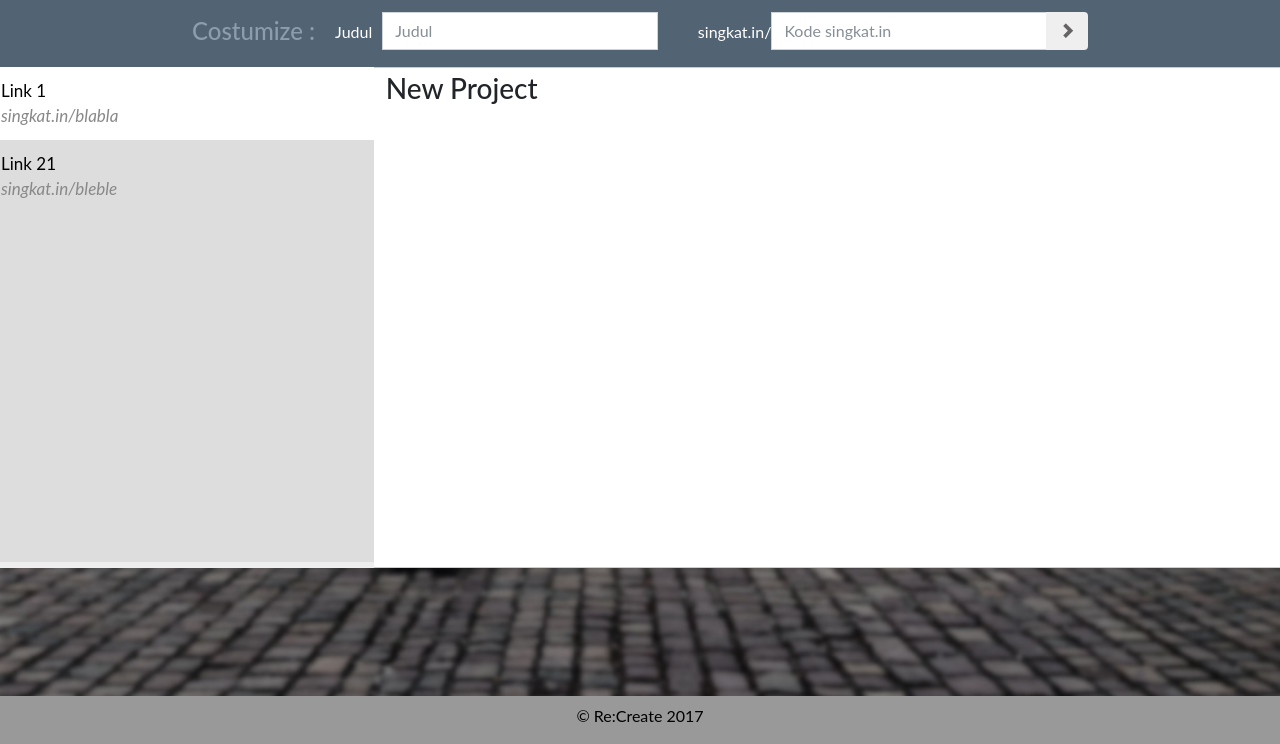
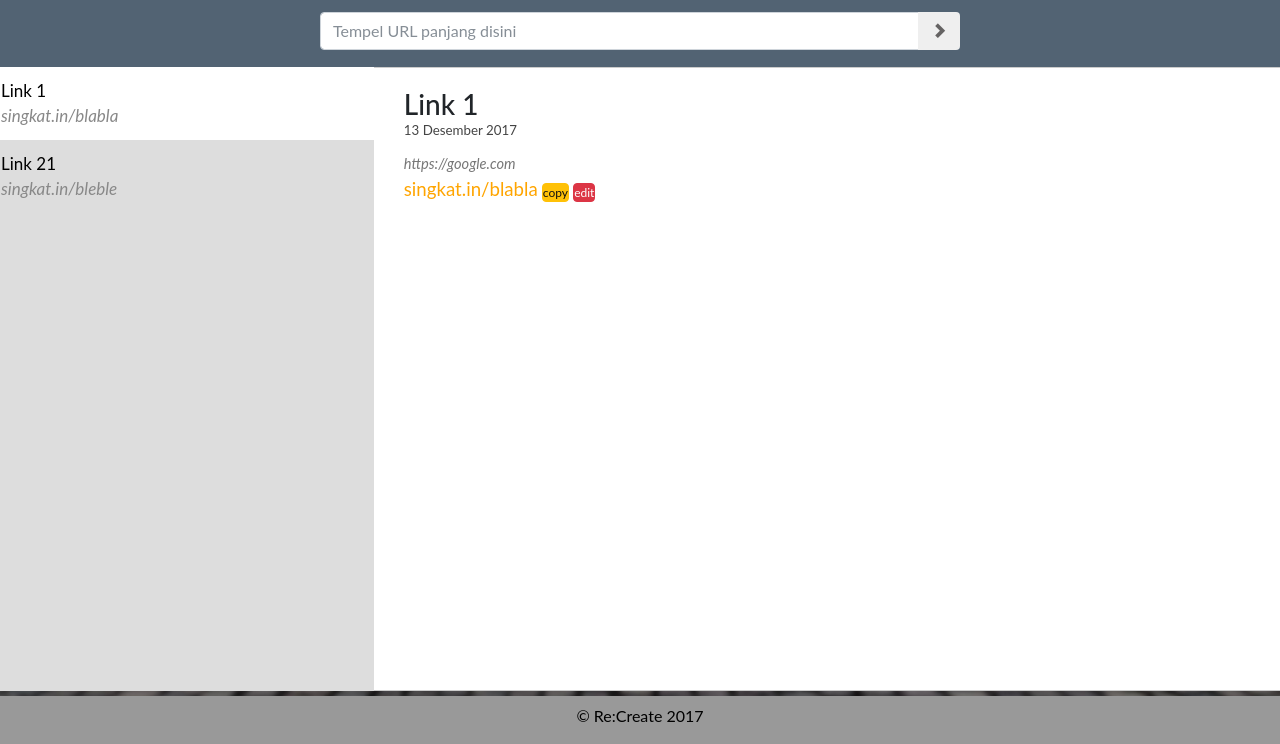
Before and after one commit to DevTarmidi/ReCreate, a CodeIgniter app: page /recreate/index.php/dashboard/index in a window 1280 px wide. Shown: the part 56-800 px from the top of the page. Run offline with CodeIgniter, Linux system fonts and the light colour scheme.

Commit message:
litle commit

```diff
--- a/application/controllers/dashboard.php
+++ b/application/controllers/dashboard.php
@@ -5,8 +5,17 @@ class dashboard extends CI_Controller {
 	public function index()
 	{
 		$data['menu']=4;
+		$udate['status'] = false;
 		$this->load->view('header', $data);
-		$this->load->view('dashboard');
+		$this->load->view('dashboard', $udate);
+		$this->load->view('footer');
+	}
+	public function update()
+	{
+		$data['menu']=4;
+		$udate['status'] = true;
+		$this->load->view('header', $data);
+		$this->load->view('dashboard', $udate);
 		$this->load->view('footer');
 	}
 }
--- a/application/views/dashboard.php
+++ b/application/views/dashboard.php
@@ -5,6 +5,7 @@
             border: none;
             background-color: #ddd;
             width: 30%;
+            height: 78vh;
         }
 
 
@@ -40,13 +41,45 @@
             background-color: #fff;
             width: 70%;
             border-left: none;
-            height: 100%;
+            height: 78vh;
+            padding: 20px 10px 10px 30px;
+        }
+        h3{
+            margin-bottom : 0px;
+        }
+        .btn-warning{
+            height:14pt;
+            font-size : 9pt;
+            padding : 0px;
+        }
+        .btn-danger{
+            height:14pt;
+            font-size : 9pt;
+            padding : 0px;
+        }
+        .htitle{
+            text-align : left;
+            margin-bottom : 0px;
+        }
+        .dateb{
+            font-size:10pt;
+            color : #444;
+            margin-bottom : 10px;
+        }
+        .linkb{
+            font-size:11pt;
+            color : #777;
+            font-style : italic;
+        }
+        .links{
+            font-size:14pt;
+            color : orange;
         }
     </style>
 
     <div style="width: 98.9%;"  >
 		<div class="row text-center" style="background-color:#526373; height:50pt">
-            <form class="navbar-form mt-1" style="position: absolute; left: 25%; width:50%;visibility:hidden;">
+            <form class="navbar-form mt-1" style="position: absolute; left: 25%; width:50%;visibility:<?php if($status){echo "hidden";}else{echo "visible";} ?>;">
                 <div class="input-group mt-2">
                 <input class="form-control" placeholder="Tempel URL panjang disini" name="send" id="send" type="text">
                 <div class="input-group-btn">
@@ -55,7 +88,7 @@
                 </div>
             </form>
             <hr>
-            <form class="navbar-form mt-1" role="search" style="position: absolute; left: 15%; width:70%;visibility:visible;">
+            <form class="navbar-form mt-1" role="search" style="position: absolute; left: 15%; width:70%;visibility:<?php if($status){echo "visible";}else{echo "hidden";} ?>;">
                 <div class="input-group mt-2">
                     <h4 style="color:#8d9dad;padding-top: 5px;margin-bottom: 0px;">Costumize : </h4>
                     <label for="title" style="color:#fff;padding-top: 8px; padding-left: 20px; padding-right: 10px; margin-bottom: 0px;">Judul</label>
@@ -72,23 +105,23 @@
     <div style="width: 98.9%;height:20%;">
         <div class="row" style="background-color:#eee;">
 		  <div class="text-center" style=" width:100%; ">
-		    <div class="tab" style="height:495px; overflow-y: scroll;">
+		    <div class="tab" style="overflow-y: scroll;">
                 <button class="tablinks active" onclick="openTab(event, 'new')" id="defaultOpen">Link 1 <br><i style="color:#888;">singkat.in/blabla</i></button>
                 <button class="tablinks" onclick="openTab(event, 'yfile')">Link 21 <br><i style="color:#888;">singkat.in/bleble</i></button>
             </div>
             <div id="new" class="tabcontent">
-                <div class="container" style="height:495px;";>
-                    <div class="row mt-1">
-                        <h3>New Project</h3>
-                    </div>
+                <div class="htitle">
+                    <h3>Link 1</h3>
+                    <p class="dateb">13 Desember 2017</p>
+                    <a class="linkb" href="https://google.com" target=blank>https://google.com</a><br>
+                    <a id="blabla" class="links" href="singkat.in/blabla" target=blank>singkat.in/blabla</a>
+                    <button class="btn btn-warning" onclick="copyt('#blabla')">copy</button>
+                    <a href="dashboard/update"><button class="btn btn-danger">edit</button></a>
                 </div>
             </div>
             <div id="yfile" class="tabcontent">
-                <div class="container">
-                    <div class="row mt-1">
-                        <h3>My Files</h3>
-                        <hr/>
-                    </div>
+                <div class="htitle">
+                    <h3>My Files</h3>
                 </div>
             </div>
         </div>
@@ -108,4 +141,12 @@
             document.getElementById(tabName).style.display = "block";
             evt.currentTarget.className += " active";
         }
+        function copyt(element) {
+            var $temp = $("<input>");
+            $("body").append($temp);
+            $temp.val($(element).text()).select();
+            document.execCommand("copy");
+            alert("\"" + $(element).text() + "\" Copied");
+            $temp.remove();
+          }
     </script>
```
